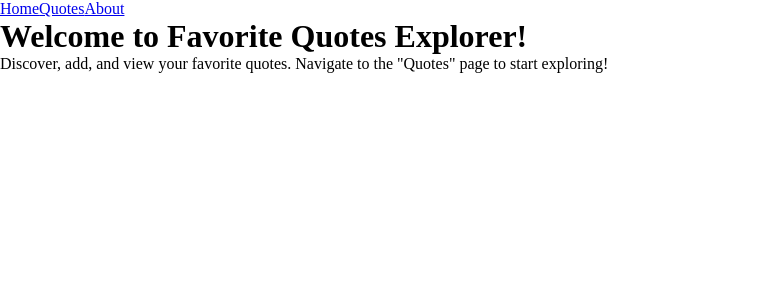
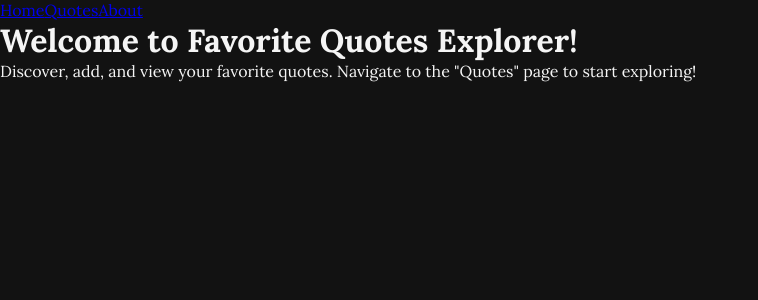
Before and after one commit to Espadv69/Favorite-Quotes-Explorer, a React (Vite) app: page / in a window 1280 px wide. Shown: the top 300 px of the page, without its empty margins (0-758 px from the left). Built offline with nearby package versions, Linux system fonts and the light colour scheme.

Commit message:
Add font family, device height, color, bg to body

```diff
--- a/src/css/global.css
+++ b/src/css/global.css
@@ -8,3 +8,24 @@
   padding: 0;
   box-sizing: border-box;
 }
+
+body {
+  font-family:
+    'Lora',
+    system-ui,
+    -apple-system,
+    BlinkMacSystemFont,
+    'Segoe UI',
+    Roboto,
+    Oxygen,
+    Ubuntu,
+    Cantarell,
+    'Open Sans',
+    'Helvetica Neue',
+    sans-serif;
+
+  min-height: 100dvh;
+
+  color: whitesmoke;
+  background: #121212;
+}
```
